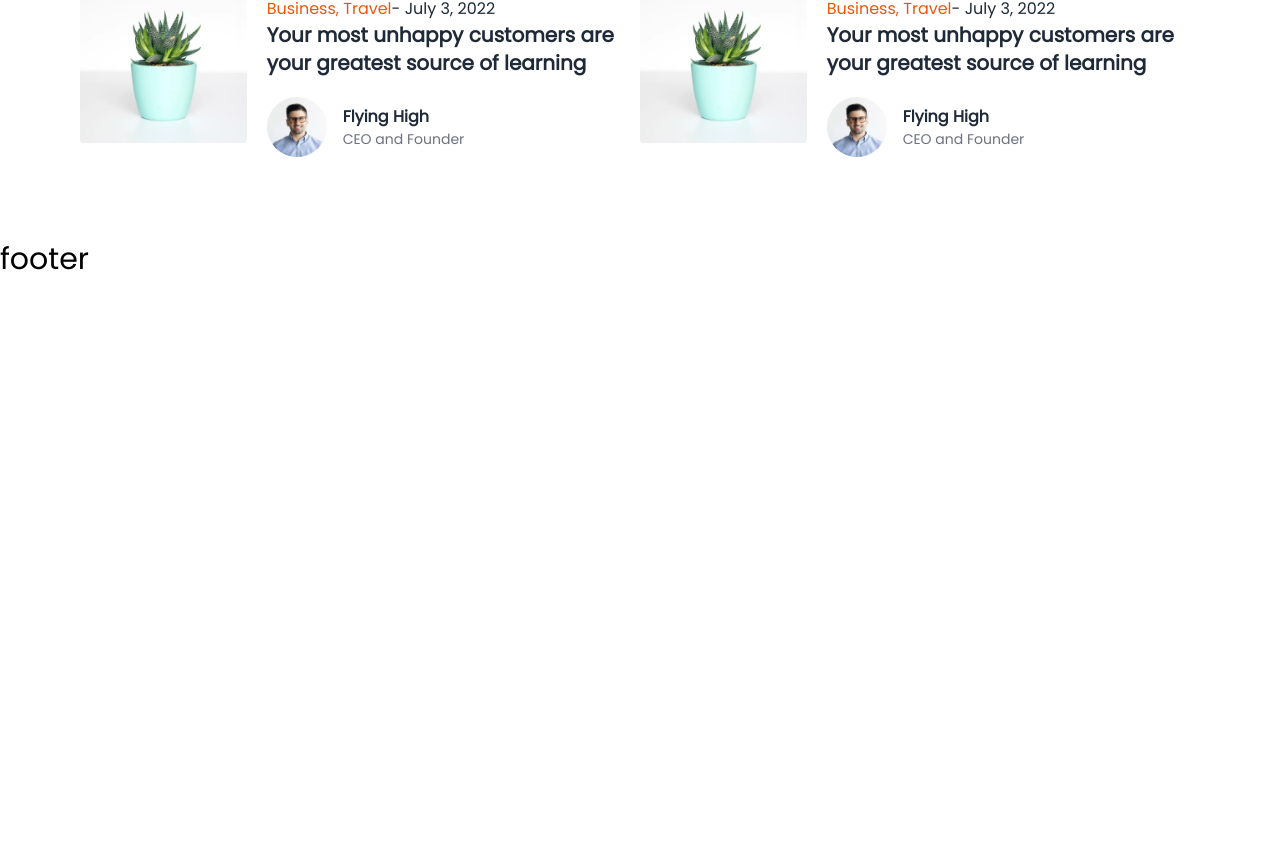
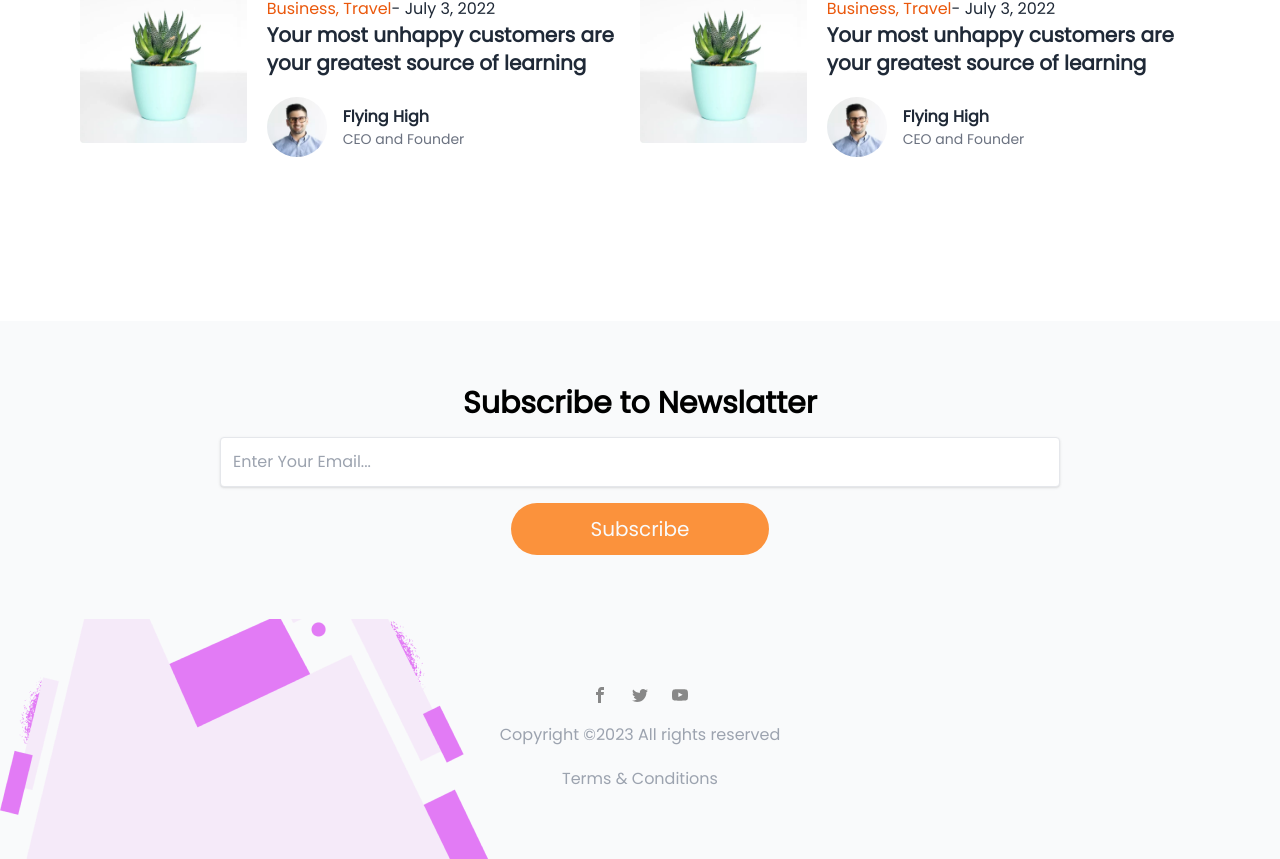
Before and after one commit to Chafai-Abdelkrim/blog-website, a Next.js app: page / in a window 1280 px wide. Shown: the part 4515-5374 px from the top of the page. Before the commit the page ends 4795 px from the top, so only its background shows below. Built offline with nearby package versions, Linux system fonts and the light colour scheme.

Commit message:
added footer

```diff
--- a/components/footer.js
+++ b/components/footer.js
@@ -1,5 +1,37 @@
+import Newslatter from "./_child/newslatter";
+import Link from "next/link";
+import { ImFacebook, ImTwitter, ImYoutube } from "react-icons/im";
+
 export default function footer() {
-    return (
-     <div className="text-3xl">footer</div>
-    );
+  const bg = {
+    backgroundImage: "url('/images/footer.png')",
+    backgroundRepeat: "no-repeat",
+    backgroundPosition: "bottom left",
+  };
+
+  return (
+    <footer className="bg-gray-50" style={bg}>
+      <Newslatter></Newslatter>
+      <div className="container mx-auto flex justify-center py-12">
+        <div className="py-5">
+          <div className="flex gap-6 justify-center">
+            <Link href={"/"}>
+              <ImFacebook color="#888888" />
+            </Link>
+            <Link href={"/"}>
+              <ImTwitter color="#888888" />
+            </Link>
+            <Link href={"/"}>
+              <ImYoutube color="#888888" />
+            </Link>
+          </div>
+
+          <p className="py-5 text-gray-400">
+            Copyright ©2023 All rights reserved
+          </p>
+          <p className=" text-gray-400 text-center">Terms & Conditions</p>
+        </div>
+      </div>
+    </footer>
+  );
 }
```
